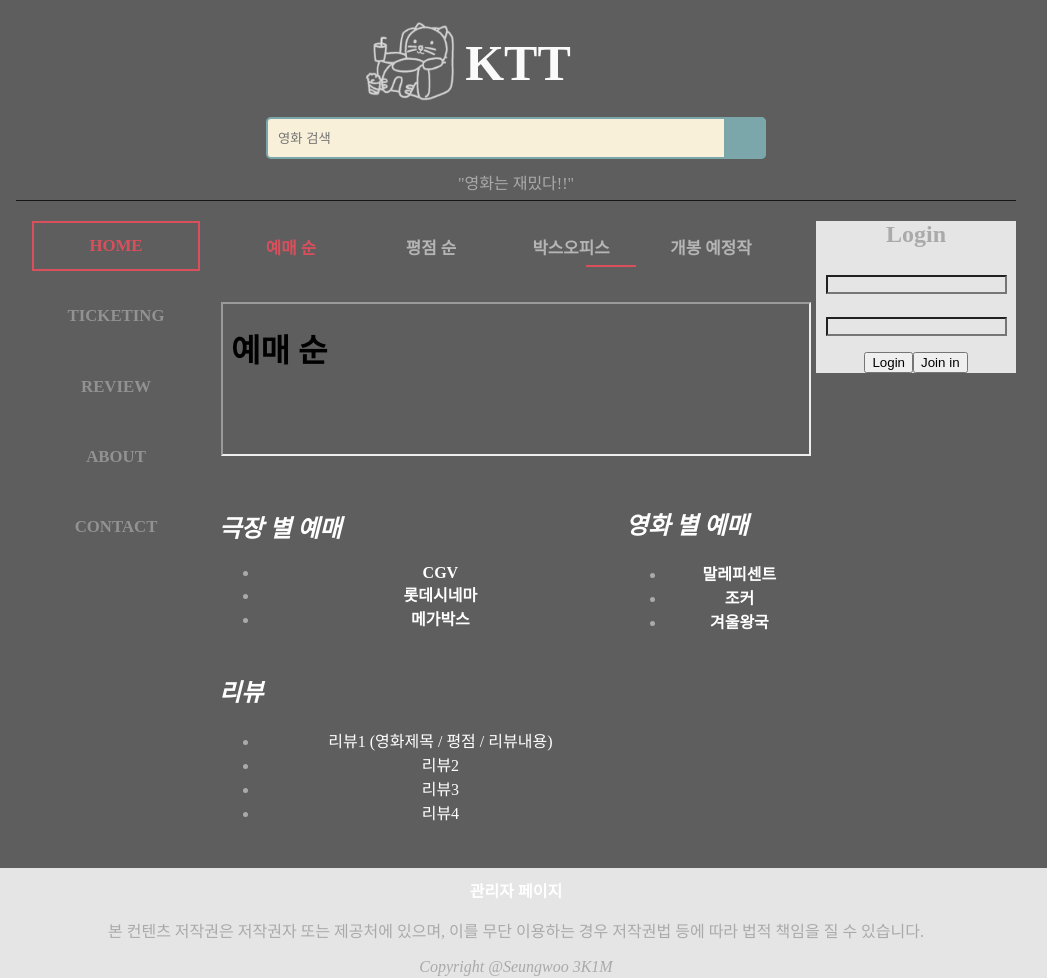
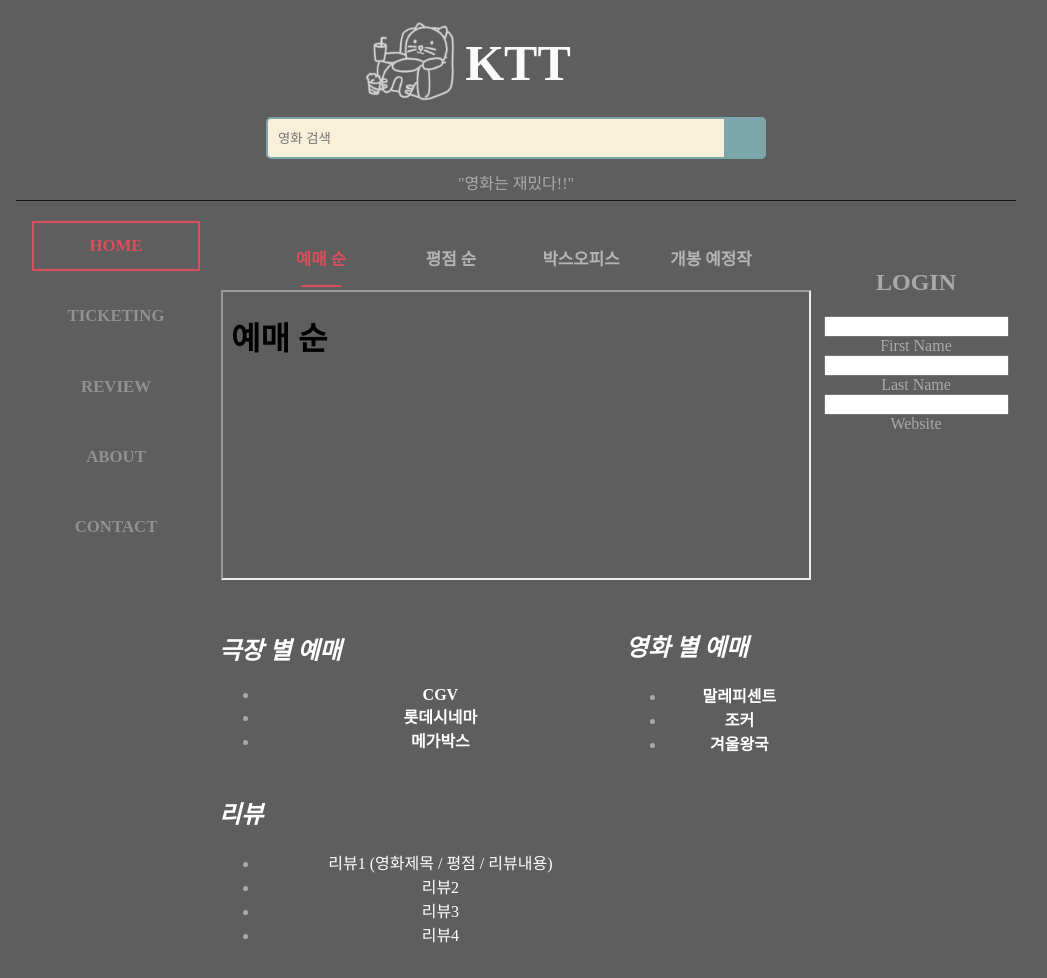
Before and after one commit to city1616/KTT, a plain HTML site: page movie_web_3.html in a window 1280 px wide. Shown: the top 978 px of the page, without its empty margins (124-1171 px from the left). Drawn offline with Linux system fonts and the light colour scheme.

Commit message:
main center menu 수정/ CSS,js 폴더 추가

```diff
--- a/component.css
+++ b/CSS/MENU/component.css
@@ -127,7 +127,7 @@
 }
 
 .menu--alonso .menu__link {
-	width: 140px;
+	width: 130px;
 	height: 3em;
 	text-align: center;
 	color: #b5b5b5;
@@ -137,7 +137,7 @@
 
 .menu--alonso .menu__link:hover,
 .menu--alonso .menu__link:focus {
-	color: #929292;
+	color: #ffffff;
 }
 
 .menu--alonso .menu__item--current .menu__link {
@@ -147,10 +147,10 @@
 }
 
 .menu--alonso .menu__line {
-	position: absolute;
-	top: 265px;
-	left: 665px;
-	width: 140px;
+	position: relative;
+	top: 100%;
+	left: 0;
+	width: 130px;
 	height: 2px;
 	pointer-events: none;
 	border: 1px solid #5e5e5e;
--- a/global.css
+++ b/CSS/global.css
@@ -46,8 +46,8 @@ td.top_blockquote {
 	position: fixed;
 }
 */
-
-.menu ul {
+/*
+.menu__list {
 	text-align: center;
 	list-style-type: none;
 	margin: 0;
@@ -55,8 +55,13 @@ td.top_blockquote {
 	width: 100%;
 	background-color: #5e5e5e;
 }
+*/
 .center_menu li {
 	float: left;
+}
+
+.center_menu {
+	list-style-type: none;
 }
 /*
 .menu li a {
--- a/movie_web_3.html
+++ b/movie_web_3.html
@@ -4,10 +4,10 @@
 	<title>KTT</title>
 	<meta name = "viewport" content = "width = device-width, initial-scale = 1.0">
 	<meta charset = "utf-8">
-	<link href = "global.css" rel = "stylesheet" type = "text/css" />
-	<link rel="stylesheet" type="text/css" href="normalize.css" />
-	<link rel="stylesheet" type="text/css" href="demo.css" />
-	<link rel="stylesheet" type="text/css" href="component.css" />
+	<link href = "CSS/global.css" rel = "stylesheet" type = "text/css" />
+	<link rel="stylesheet" type="text/css" href="CSS/MENU/normalize.css" />
+	<link rel="stylesheet" type="text/css" href="CSS/MENU/demo.css" />
+	<link rel="stylesheet" type="text/css" href="CSS/MENU/component.css" />
 </head>
 
 <body style = "font-family: Raleway; Color: #aaaaaa;">
@@ -47,7 +47,7 @@
 										</ul>
 									</div>
 
-									<!--
+									<!--	left_side_menu
 									<div align = "center">
 										<br>
 										<div class = "menu">
@@ -63,10 +63,6 @@
 								</td>
 								<td width = "600" valign = "top" class = "main_center">
 									<br>
-									<table border = "0" width = "100%" cellspacing = "5" cellpadding = "0">
-										<tbody>
-											<tr>
-												<th>
 									<div class="menu menu--alonso">
 										<ul class="center_menu">
 											<li class="menu__item menu__item--current"><a href="#" class="menu__link">예매 순</a></li>
@@ -76,21 +72,20 @@
 											<li class="menu__line"></li>
 										</ul>
 									</div>
-												</th>
-											</tr>
-
-											<!--
+									<!--  main-center_menu
+									<table border = "0" width = "100%" cellspacing = "5" cellpadding = "0">
+										<tbody>
 											<tr>
 												<th><a href = "main_button1.html" target = "itr" class = "main_button">예매 순</a></th>
 												<th><a href = "main_button2.html" target = "itr" class = "main_button">평점 순</a></th>
 												<th><a href = "main_button3.html" target = "itr" class = "main_button">박스오피스</a></th>
 												<th><a href = "main_button4.html" target = "itr" class = "main_button">개봉 예정작</a></th>
 											</tr>
+										</tbody>
+									</table>
 									-->
-										</body>
-									</table>
 									<br>
-									<table border = "0" width = "100%" cellspacing = "5" cellpadding = "0">
+									<table border = "0" width = "100%" height = "300" cellspacing = "5" cellpadding = "0">
 										<tbody>
 											<tr>
 												<td>
@@ -135,6 +130,28 @@
 									</table>
 								</td>
 								<td valign = "top" class = "right_side">
+									<section class="content">
+										<h2>LOGIN</h2>
+										<span class="input input--kaede">
+											<input class="input__field input__field--kaede" type="text" id="input-35" />
+											<label class="input__label input__label--kaede" for="input-35">
+												<span class="input__label-content input__label-content--kaede">First Name</span>
+											</label>
+										</span>
+										<span class="input input--kaede">
+										<input class="input__field input__field--kaede" type="text" id="input-36" />
+										<label class="input__label input__label--kaede" for="input-36">
+											<span class="input__label-content input__label-content--kaede">Last Name</span>
+										</label>
+									</span>
+									<span class="input input--kaede">
+										<input class="input__field input__field--kaede" type="text" id="input-37" />
+										<label class="input__label input__label--kaede" for="input-37">
+											<span class="input__label-content input__label-content--kaede">Website</span>
+										</label>
+									</span>
+								</section>
+									<!-- login 창
 									<div class = "login">
 										<h2>Login</h2>
 										<form id = "loginform" method = "post" action = "/user/login">
@@ -145,6 +162,7 @@
 											</div>
 										</form>
 									</div>
+								-->
 								</td>
 							</tr>
 						</tbody>
@@ -162,6 +180,6 @@
 			<span>3K1M</span>
 		</address>
 	</div>
-	<script src="js/classie.js"></script> <!-- menu_bar -->
+	<script src="js/MENU/classie.js"></script> <!-- menu_bar -->
 </body>
 </html>
```
Also changed, not shown: CSS/MENU/demo.css (renamed from demo.css), CSS/MENU/normalize.css (renamed from normalize.css), js/MENU/classie.js (renamed from js/classie.js), js/MENU/clipboard.min.js (renamed from js/clipboard.min.js), js/MENU/modernizr.custom.js (renamed from js/modernizr.custom.js), 3 other files. Lines whose indentation alone changed are shown as unchanged.
